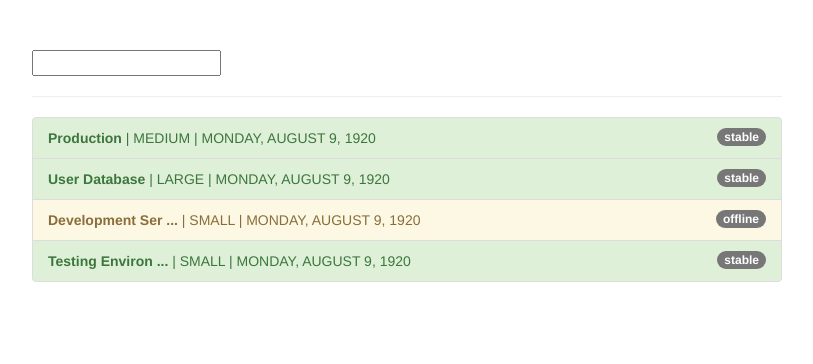
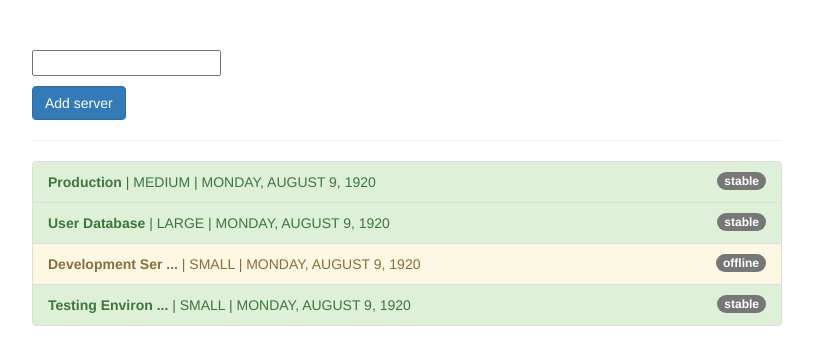
Before and after one commit to aljanjic/angular-pipes, an Angular app: page / in a window 1280 px wide. Shown: the top 364 px of the page, without its empty margins (233-1046 px from the left). Built offline with nearby package versions, Linux system fonts and the light colour scheme.

Commit message:
Forcing pipe update on each data change

```diff
--- a/src/app/app.component.html
+++ b/src/app/app.component.html
@@ -2,6 +2,8 @@
   <div class="row">
     <div class="col-xs-12 col-sm-10 col-md-8 col-sm-offset-1 col-md-offset-2">
       <input type="text" [(ngModel)]="filteredStatus">
+      <br>
+      <button class="btn btn-primary" (click)="onAddServer()" style="margin-top: 10px;">Add server</button>
       <hr>
       <ul class="list-group">
         <li
--- a/src/app/app.component.ts
+++ b/src/app/app.component.ts
@@ -42,4 +42,13 @@ export class AppComponent {
       'list-group-item-danger': server.status === 'critical'
     };
   }
+
+  onAddServer(){
+    this.servers.push({
+      instanceType: 'small',
+      name: 'New Server',
+      status: 'stable',
+      started: new Date(15,1,2017)
+    })
+  }
 }
--- a/src/app/filter.pipe.ts
+++ b/src/app/filter.pipe.ts
@@ -1,7 +1,8 @@
 import { Pipe, PipeTransform } from '@angular/core';
 
 @Pipe({
-  name: 'filter'
+  name: 'filter',
+  pure:false
 })
 export class FilterPipe implements PipeTransform {
 
@@ -11,7 +12,7 @@ export class FilterPipe implements PipeTransform {
     }
     let resultArray = [];
     for (const item of value){
-      if (item[propName] === filterString)
+      if (item[propName].includes(filterString))
         resultArray.push(item)
     }
     return resultArray;
```
